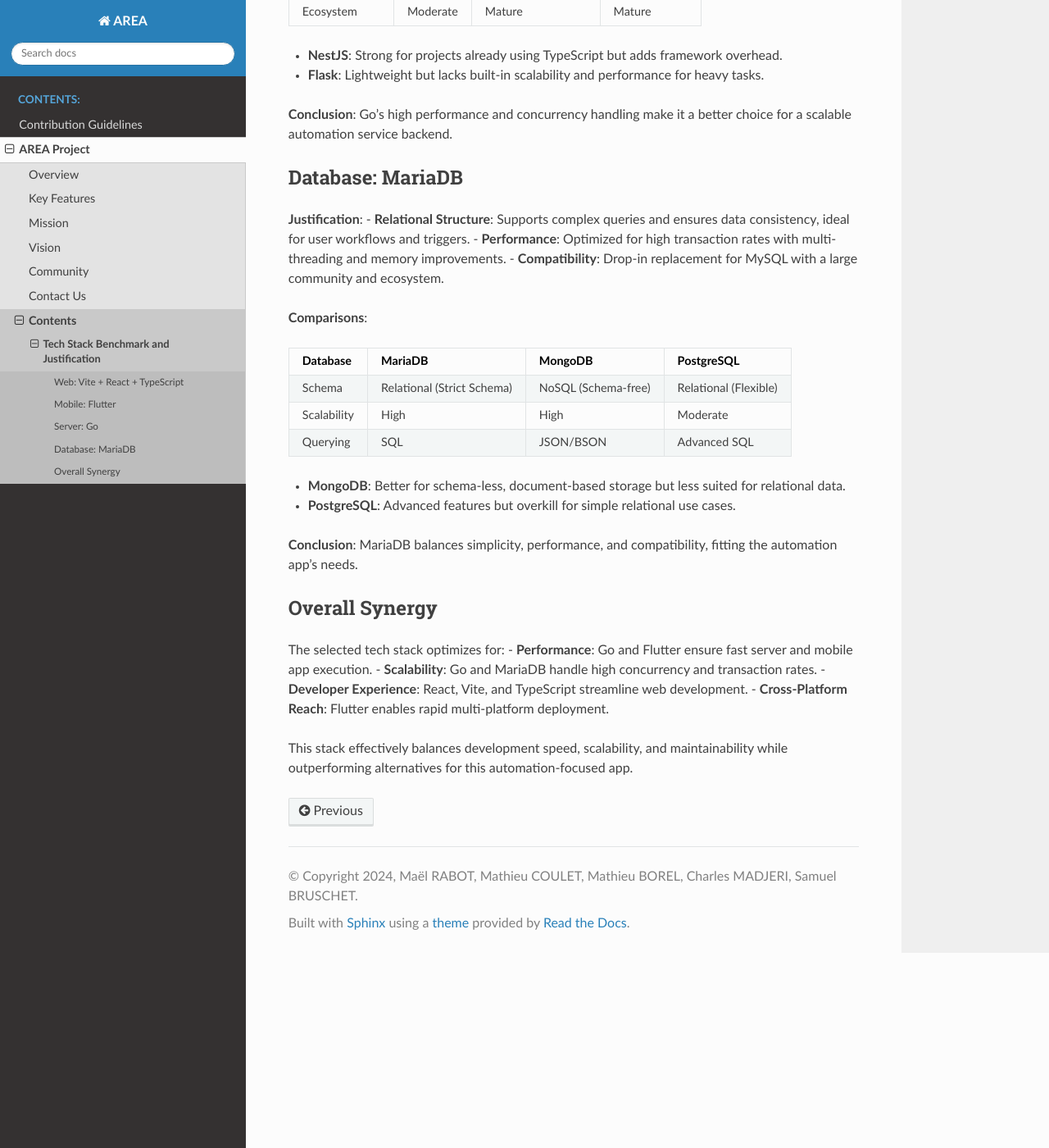
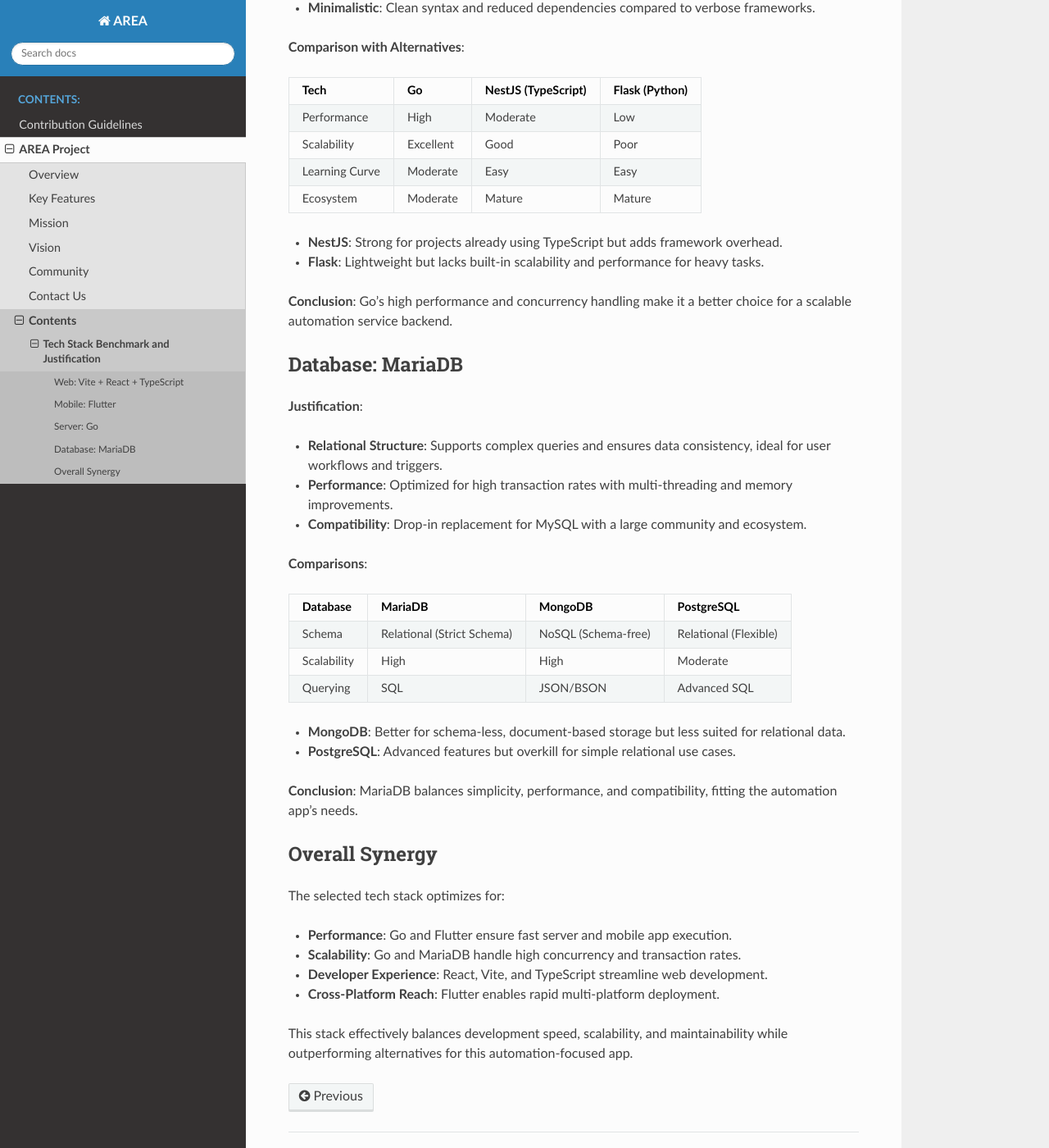
Before and after one commit to ASM-Studios/AREA, a Sphinx documentation site: the page built from doc/source/Project/benchmark.rst, in a window 1280 px wide and 1400 px high, scrolled down 1956 px. Shown: the whole window at 82% size. Built offline with Sphinx 7.4.7 and the Read the Docs theme 3.1.0, drawn with Linux system fonts in a browser that asks for light colours; pages that are not in the unit, such as notebooks, are missing from menus; some of the changed text lies outside the part shown.

Commit message:
hotfix(benchmark): fix list display
Signed-off-by: Mael-RABOT <mael.rabot@epitech.eu>

```diff
--- a/doc/source/Project/benchmark.rst
+++ b/doc/source/Project/benchmark.rst
@@ -13,16 +13,25 @@
 Web: Vite + React + TypeScript
 ------------------------------
 **Justification**:
+
+.. list-table::
+
 - **React**:
+    .. list-table::
+
   - **Mature Ecosystem**: A well-established library with vast community support, making development fast and reliable.
   - **Declarative UI**: Simplifies the creation of dynamic, interactive user interfaces.
   - **Component Reusability**: Promotes modular and maintainable code.
 
 - **Vite**:
+    .. list-table::
+
   - **Fast Development**: Extremely fast build and hot module replacement (HMR) compared to alternatives like Webpack.
   - **Optimized Builds**: Produces smaller and faster production builds.
 
 - **TypeScript**:
+    .. list-table::
+
   - **Type Safety**: Reduces runtime errors and enhances code maintainability.
   - **Better Tooling**: Superior editor autocompletion and refactoring support.
 
@@ -70,6 +79,9 @@
 Mobile: Flutter
 ----------------
 **Justification**:
+
+.. list-table::
+
 - **Single Codebase**: Write once, deploy to Android, iOS, and web.
 - **Performance**: Near-native performance due to Dart compiling to native machine code.
 - **Customizable UI**: Powerful widgets for designing complex UIs.
@@ -103,6 +115,9 @@
 Server: Go
 -----------
 **Justification**:
+
+.. list-table::
+
 - **Performance**: Compiles to native machine code, offering fast execution and low resource usage.
 - **Scalability**: Excellent concurrency model using goroutines and channels.
 - **Minimalistic**: Clean syntax and reduced dependencies compared to verbose frameworks.
@@ -142,6 +157,9 @@
 Database: MariaDB
 -----------------
 **Justification**:
+
+.. list-table::
+
 - **Relational Structure**: Supports complex queries and ensures data consistency, ideal for user workflows and triggers.
 - **Performance**: Optimized for high transaction rates with multi-threading and memory improvements.
 - **Compatibility**: Drop-in replacement for MySQL with a large community and ecosystem.
@@ -177,6 +195,9 @@
 Overall Synergy
 ---------------
 The selected tech stack optimizes for:
+
+.. list-table::
+
 - **Performance**: Go and Flutter ensure fast server and mobile app execution.
 - **Scalability**: Go and MariaDB handle high concurrency and transaction rates.
 - **Developer Experience**: React, Vite, and TypeScript streamline web development.
```
